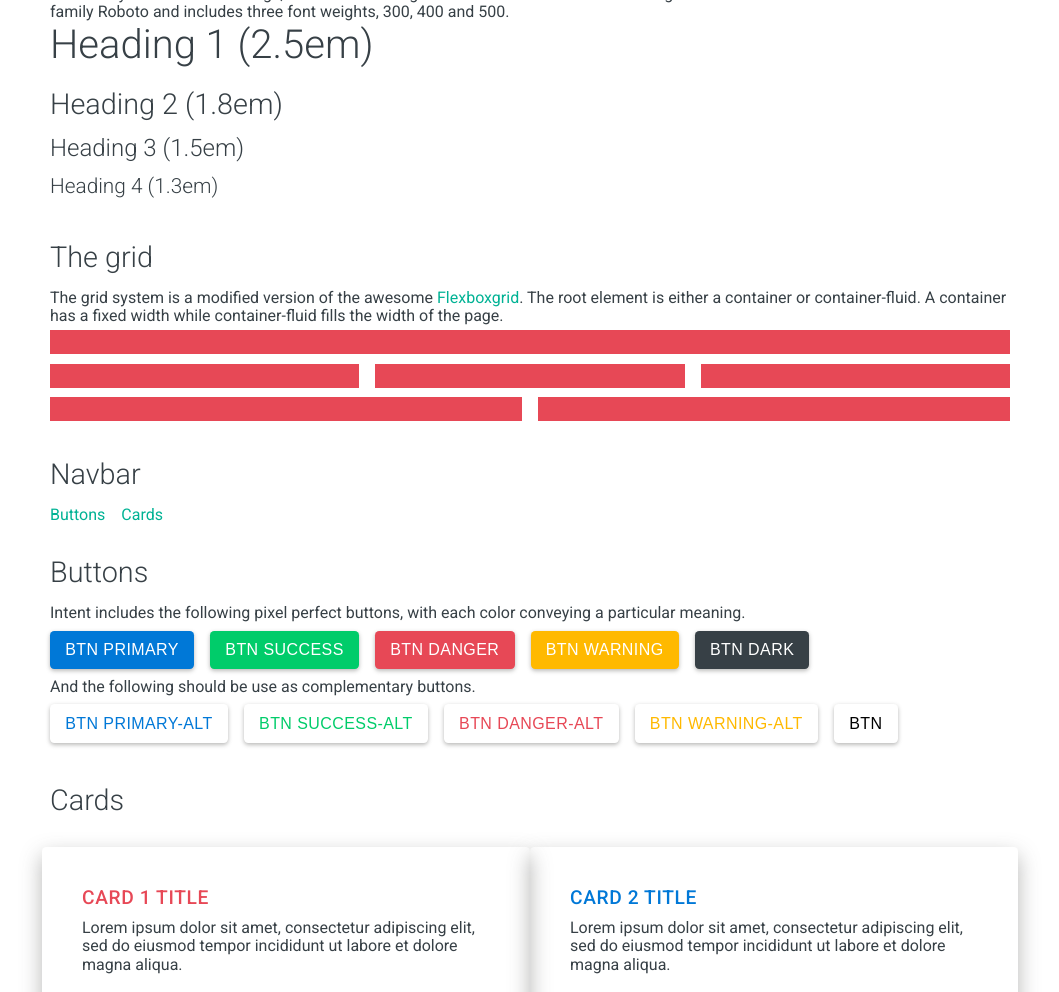
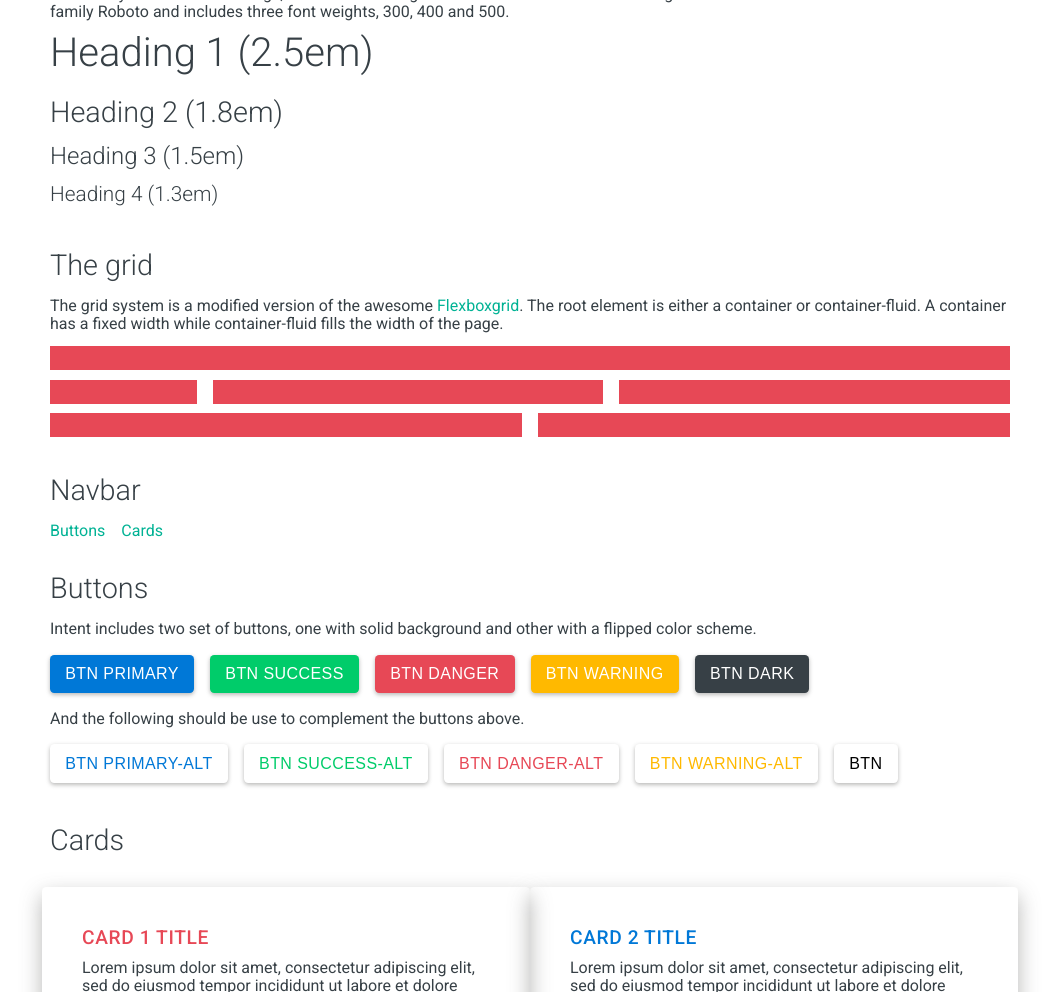
Before and after one commit to tommyip/intent, a plain HTML site: page index.html in a window 1280 px wide. Shown: the part 401-1393 px from the top of the page, without its empty margins (110-1169 px from the left). Drawn offline with nearby package versions, Linux system fonts and the light colour scheme.

Commit message:
Add vertical spacing to showcases

```diff
--- a/index.html
+++ b/index.html
@@ -42,10 +42,12 @@
       <a href="https://fonts.google.com/specimen/Roboto">Roboto</a> and includes
       three font weights, 300, 400 and 500.
 
-      <h1>Heading 1 (2.5em)</h1>
-      <h2>Heading 2 (1.8em)</h2>
-      <h3>Heading 3 (1.5em)</h3>
-      <h4>Heading 4 (1.3em)</h4>
+      <div class="showcase">
+        <h1>Heading 1 (2.5em)</h1>
+        <h2>Heading 2 (1.8em)</h2>
+        <h3>Heading 3 (1.5em)</h3>
+        <h4>Heading 4 (1.3em)</h4>
+      </div>
     </section>
 
     <section>
@@ -55,20 +57,20 @@
       element is either a container or container-fluid. A container has a fixed
       width while container-fluid fills the width of the page.
 
-      <div id="grid-showcase">
+      <div id="grid-showcase" class="showcase">
         <div class="row center-xs">
           <div class="col-xs col12">
             <div></div>
           </div>
         </div>
         <div class="row">
-          <div class="col-xs-5 col-sm-5 col-md-4 col5">
+          <div class="col-xs-5 col-sm-4 col-md-2 col5">
             <div></div>
           </div>
-          <div class="col-xs-7 col-sm-5 col-md-4 col5">
+          <div class="col-xs-5 col-sm-4 col-md-5 col5">
             <div></div>
           </div>
-          <div class="col-xs col-sm-2 col-md-4 col2">
+          <div class="col-xs-2 col-sm-4 col-md-5 col2">
             <div></div>
           </div>
         </div>
@@ -93,9 +95,10 @@
 
     <section>
       <h2 id="buttons">Buttons</h2>
-      Intent includes the following pixel perfect buttons, with each color
-      conveying a particular meaning.
-      <div class="row">
+      Intent includes two set of buttons, one with solid background and other
+      with a flipped color scheme.
+
+      <div class="row showcase">
         <div class="raw-col">
           <button class="btn primary">btn primary</button>
         </div>
@@ -113,8 +116,8 @@
         </div>
       </div>
 
-      And the following should be use as complementary buttons.
-      <div class="row middle">
+      And the following should be use to complement the buttons above.
+      <div class="row showcase">
         <div class="raw-col">
           <button class="btn primary-alt">btn primary-alt</button>
         </div>
--- a/style.css
+++ b/style.css
@@ -7,3 +7,8 @@
   margin-bottom: 0.3em;
   background-color: #E74856;
 }
+
+.showcase {
+  margin-top: 0.5em;
+  margin-bottom: 0.5em;
+}
```
